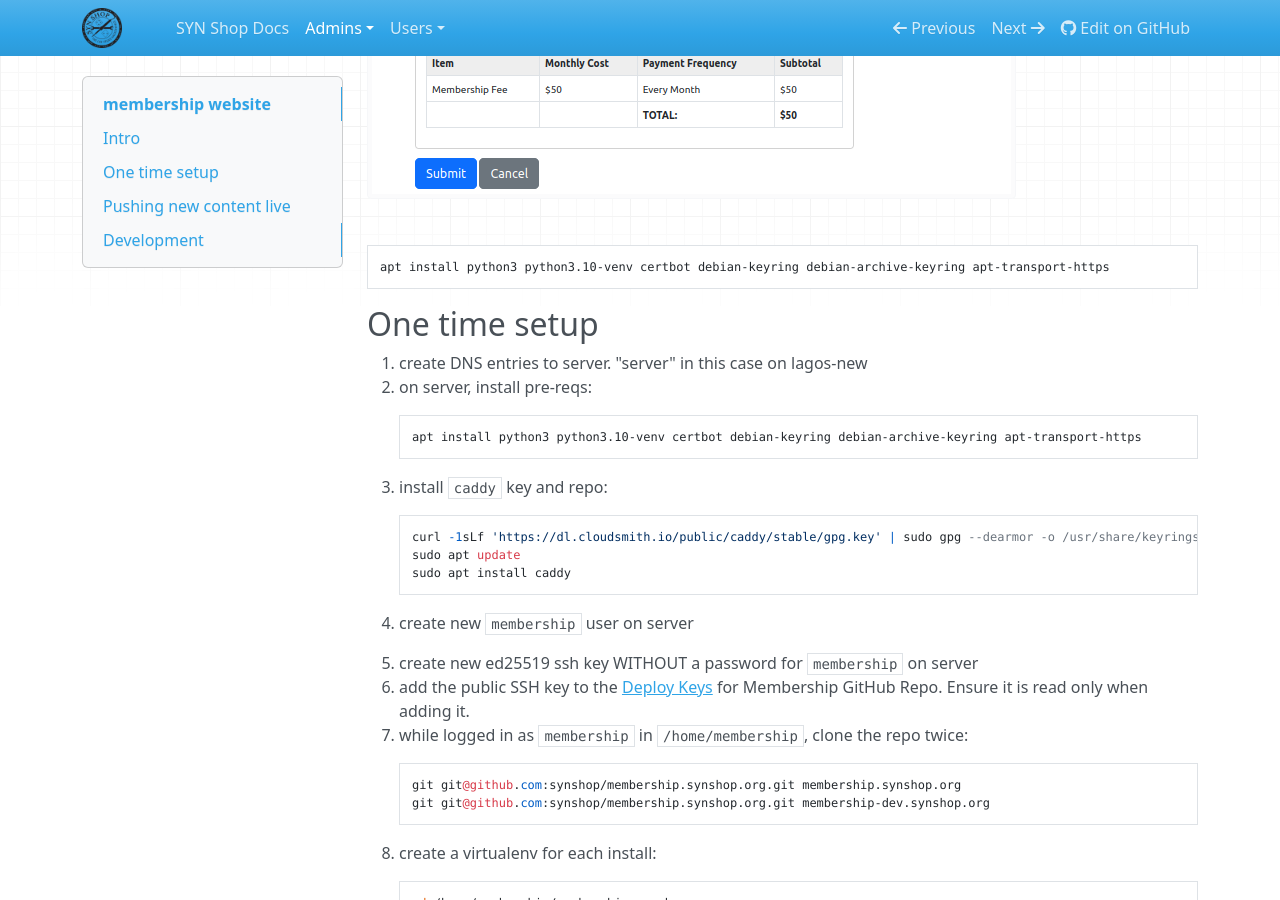
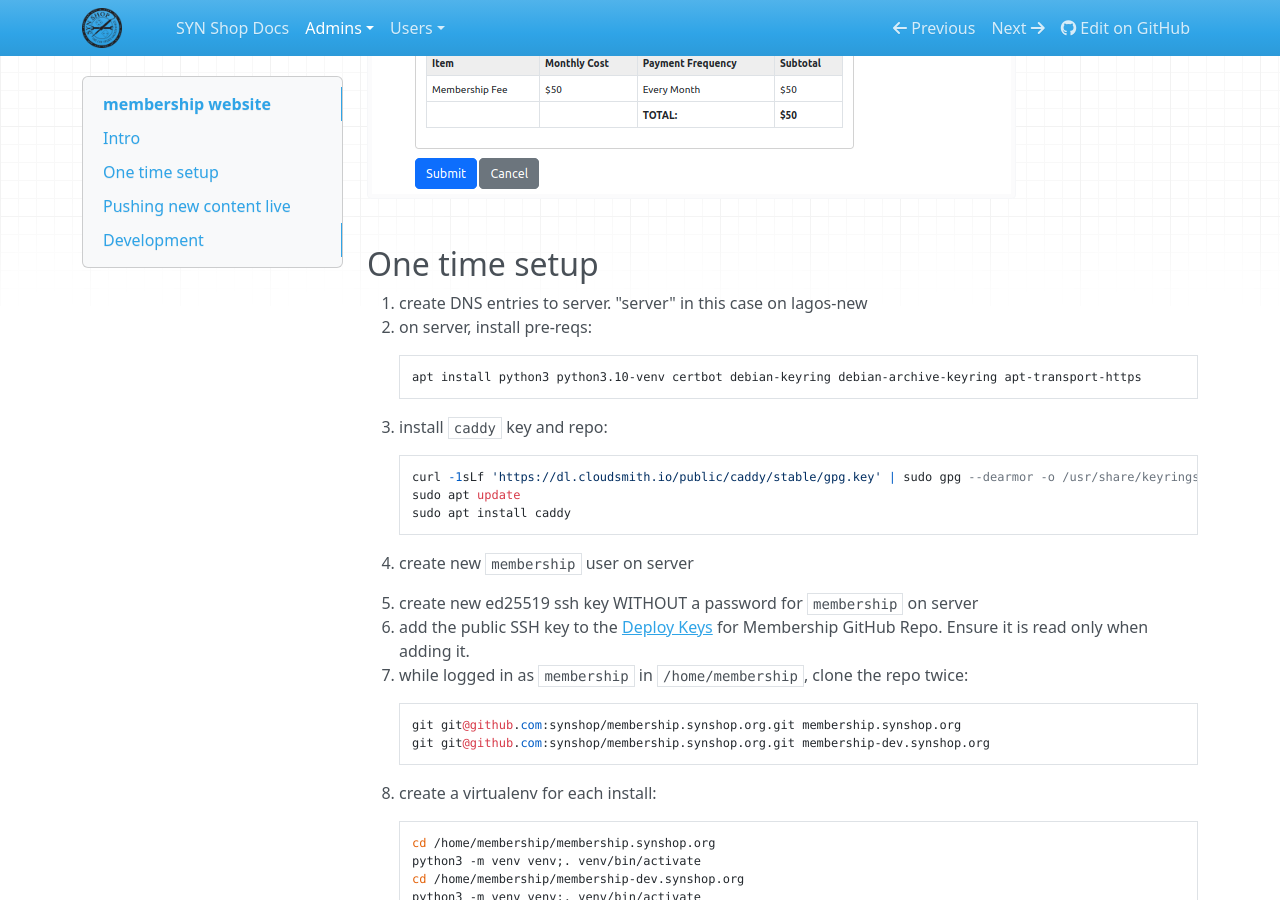
Before and after one commit to synshop/rtfm, an MkDocs documentation site: the page built from docs/admins/membership.md, in a window 1280 px wide and 900 px high, scrolled down 1379 px. Built offline with MkDocs 1.6.1, drawn with Linux system fonts in a browser that asks for light colours; nearby versions of some CDN libraries.

Commit message:
remove errant code line

````diff
--- a/docs/admins/membership.md
+++ b/docs/admins/membership.md
@@ -4,11 +4,8 @@
 
 Membership is hosted at both membership.synshop.org and membership-dev.synshop.org on new-lagos.synshop.org.  It's a python flask app and has a [GH Repo](https://github.com/synshop/membership.synshop.org).
 
+![Screenshot of membership page with account, donation and locker prices](./images/membership.png)
 
-![Screenshot of membership page with account, donation and locker prices](./images/membership.png)
-```
-apt install python3 python3.10-venv certbot debian-keyring debian-archive-keyring apt-transport-https
-```
 ## One time setup
 
 1. create DNS entries to server. "server" in this case on lagos-new
````
